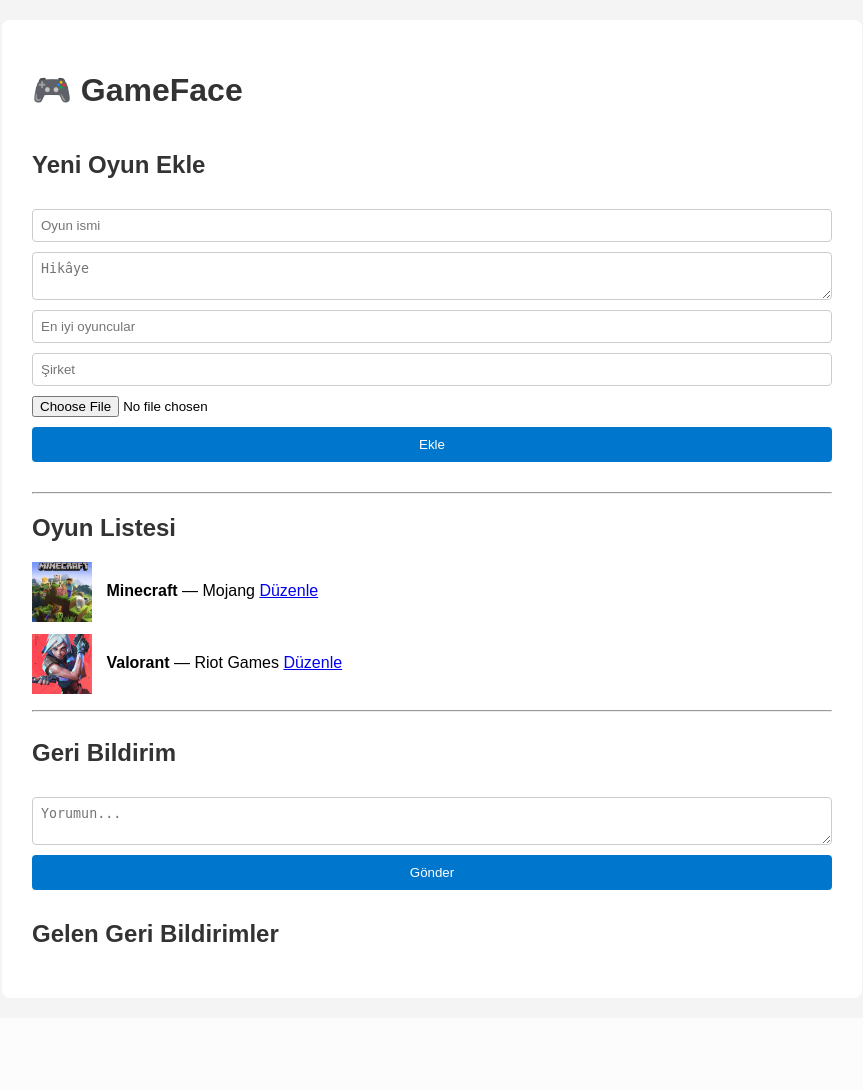
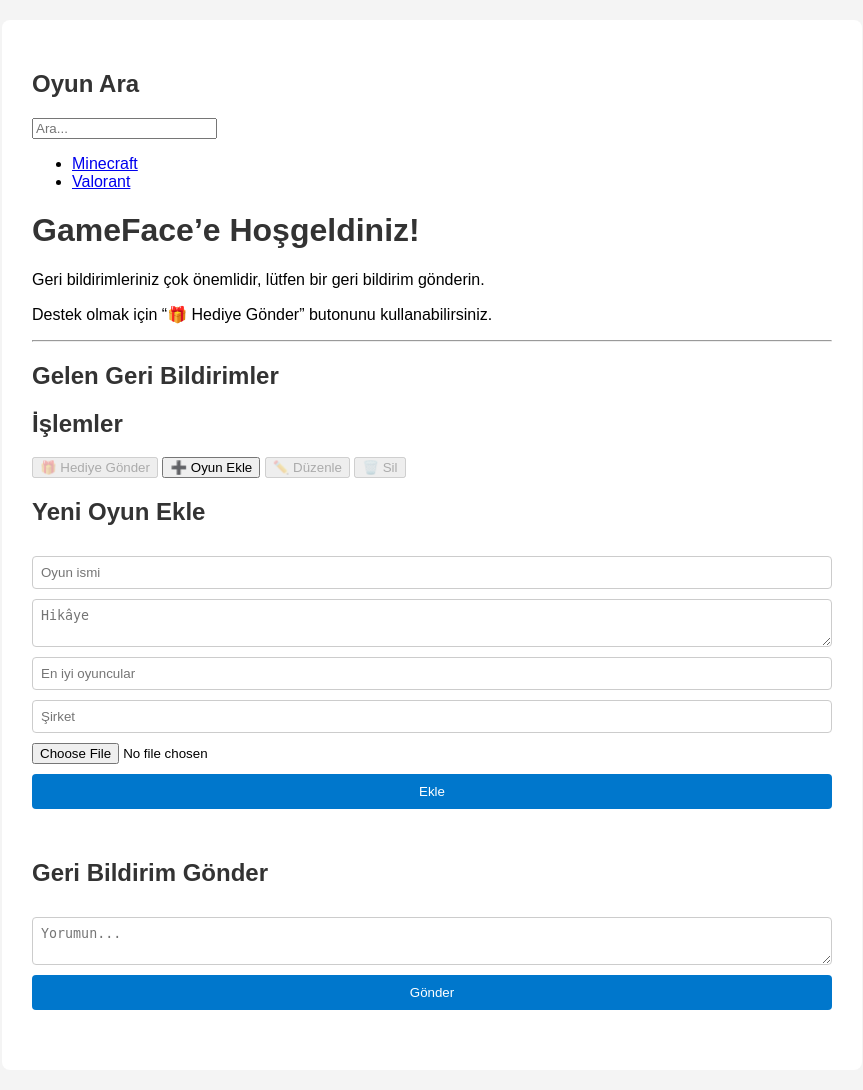
Before and after one commit to KeroRy1/KeroGame, a Flask app: page / in a window 1280 px wide. Shown: the whole page, without its empty margins (208-1071 px from the left). Before the commit the page ends 942 px from the top, so only its background shows below. Run offline with Flask 3, Linux system fonts and the light colour scheme.

Commit message:
Update index.html

```diff
--- a/templates/index.html
+++ b/templates/index.html
@@ -1,43 +1,92 @@
 {% extends 'base.html' %}
 
 {% block content %}
-<h1>🎮 GameFace</h1>
+<div class="layout-grid">
 
-<form action="{{ url_for('add_game') }}" method="POST" enctype="multipart/form-data" class="form">
-  <h2>Yeni Oyun Ekle</h2>
-  <input type="text" name="name" placeholder="Oyun ismi" required>
-  <textarea name="story" placeholder="Hikâye"></textarea>
-  <input type="text" name="best_players" placeholder="En iyi oyuncular">
-  <input type="text" name="company" placeholder="Şirket">
-  <input type="file" name="image_file" accept="image/*" required>
-  <button type="submit">Ekle</button>
+  <!-- SOLDAN: Arama + Oyun Listesi -->
+  <nav class="sidebar-left">
+    <h2>Oyun Ara</h2>
+    <form method="GET" action="{{ url_for('index') }}">
+      <input type="text" name="search" placeholder="Ara..." value="{{ search }}">
     </form>
-
-<hr>
-
-<h2>Oyun Listesi</h2>
-<ul class="game-list">
-  {% for game in games %}
-    <li>
-      <img src="{{ url_for('static', filename='images/' ~ game.image_filename) }}" alt="" class="thumb">
-      <strong>{{ game.name }}</strong> — {{ game.company or '...' }}
-      <a href="{{ url_for('edit_game', game_id=game.id) }}">Düzenle</a>
+    <ul>
+      {% for g in games %}
+        <li class="{% if game and game.id==g.id %}active{% endif %}">
+          <a href="{{ url_for('index', game_id=g.id) }}">{{ g.name }}</a>
         </li>
       {% endfor %}
     </ul>
+  </nav>
+
+  <!-- ORTA: Hoşgeldiniz veya Detay -->
+  <main class="main-content">
+    {% if game %}
+      <h1>{{ game.name }}</h1>
+      <p><strong>Şirket:</strong> {{ game.company }}</p>
+      <p><strong>Hikâye:</strong> {{ game.story }}</p>
+      <p><strong>En İyi Oyuncular:</strong> {{ game.best_players }}</p>
+    {% else %}
+      <h1>GameFace’e Hoşgeldiniz!</h1>
+      <p>Geri bildirimleriniz çok önemlidir, lütfen bir geri bildirim gönderin.</p>
+      <p>Destek olmak için “🎁 Hediye Gönder” butonunu kullanabilirsiniz.</p>
+    {% endif %}
 
     <hr>
-
-<form action="{{ url_for('add_feedback') }}" method="POST" class="form">
-  <h2>Geri Bildirim</h2>
-  <textarea name="message" placeholder="Yorumun..." required></textarea>
-  <button type="submit">Gönder</button>
-</form>
-
     <h2>Gelen Geri Bildirimler</h2>
     <ul class="feedback-list">
       {% for fb in feedbacks %}
         <li>{{ fb.message }}</li>
       {% endfor %}
     </ul>
+  </main>
+
+  <!-- SAĞDAN: İşlem Butonları -->
+  <aside class="sidebar-right">
+    <h2>İşlemler</h2>
+    <button class="btn gift"
+      {% if game %}
+        onclick="window.location.href='{{ url_for('gift', game_id=game.id) }}'"
+      {% else %} disabled {% endif %}>
+      🎁 Hediye Gönder
+    </button>
+
+    <button class="btn add" onclick="document.getElementById('add-form').scrollIntoView();">
+      ➕ Oyun Ekle
+    </button>
+
+    <button class="btn edit"
+      {% if game %}
+        onclick="window.location.href='{{ url_for('edit_game', game_id=game.id) }}'"
+      {% else %} disabled {% endif %}>
+      ✏️ Düzenle
+    </button>
+
+    <button class="btn delete"
+      {% if game %}
+        onclick="if(confirm('Silinsin mi?')) window.location.href='{{ url_for('delete_game', game_id=game.id) }}';"
+      {% else %} disabled {% endif %}>
+      🗑️ Sil
+    </button>
+  </aside>
+</div>
+
+<!-- Alt Kısım: Oyun Ekle + Geri Bildirim -->
+<div class="bottom-forms">
+  <form id="add-form" action="{{ url_for('add_game') }}" method="POST"
+        enctype="multipart/form-data" class="form">
+    <h2>Yeni Oyun Ekle</h2>
+    <input type="text" name="name" placeholder="Oyun ismi" required>
+    <textarea name="story" placeholder="Hikâye"></textarea>
+    <input type="text" name="best_players" placeholder="En iyi oyuncular">
+    <input type="text" name="company" placeholder="Şirket">
+    <input type="file" name="image_file" accept="image/*">
+    <button type="submit">Ekle</button>
+  </form>
+
+  <form action="{{ url_for('add_feedback') }}" method="POST" class="form">
+    <h2>Geri Bildirim Gönder</h2>
+    <textarea name="message" placeholder="Yorumun..." required></textarea>
+    <button type="submit">Gönder</button>
+  </form>
+</div>
 {% endblock %}
```
Lines whose indentation alone changed are shown as unchanged.
